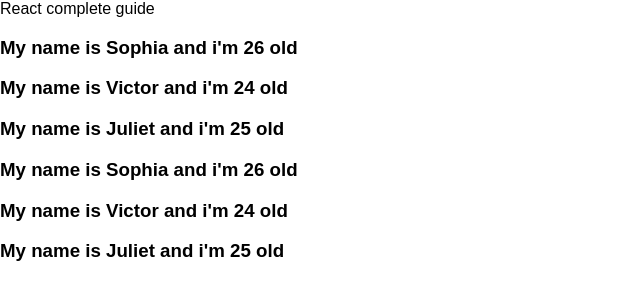
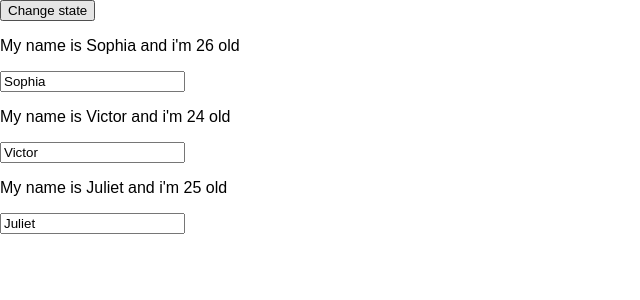
Before and after one commit to Sophi-E/React-guide, a React (Create React App) app: page / in a window 1280 px wide. Shown: the top 300 px of the page, without its empty margins (0-640 px from the left). Built offline with nearby package versions, Linux system fonts and the light colour scheme.

Commit message:
data binding

```diff
--- a/src/App.js
+++ b/src/App.js
@@ -11,13 +11,34 @@ class App extends Component {
       { name: 'Juliet', age: 25 },
     ],
   };
+  clickHandler = (newName) => {
+    this.setState({
+      persons: [
+        { name: newName, age: 29 },
+        { name: 'Victoria', age: 24 },
+        { name: 'Juliet', age: 25 },
+      ],
+    });
+  };
+
+  inputHandler = (e) => {
+    this.setState({
+      persons: [
+        { name: 'Sophie', age: 29 },
+        { name: e.target.value, age: 24 },
+        { name: 'Juliet', age: 25 },
+      ],
+    });
+  };
   render() {
     return (
       <div className='App'>
-        React complete guide
-        {this.state.persons.map((person) => (
+        {/* {this.state.persons.map((person) => (
           <Person name={person.name} age={person.age} />
-        ))}
+        ))} */}
+        <button onClick={this.clickHandler.bind(this, 'Jenifer')}>
+          Change state
+        </button>
         <Person
           name={this.state.persons[0].name}
           age={this.state.persons[0].age}
@@ -25,6 +46,8 @@ class App extends Component {
         <Person
           name={this.state.persons[1].name}
           age={this.state.persons[1].age}
+          click={this.clickHandler.bind(this, 'Jessica')}
+          changed={this.inputHandler}
         />
         <Person
           name={this.state.persons[2].name}
--- a/src/components/Person/Person.js
+++ b/src/components/Person/Person.js
@@ -3,9 +3,10 @@ import React from 'react';
 const Person = (props) => {
   return (
     <div>
-      <h3>
+      <p onClick={props.click}>
         My name is {props.name} and i'm {props.age} old
-      </h3>
+      </p>
+      <input type='text' onChange={props.changed} value={props.name} />
     </div>
   );
 };
```
